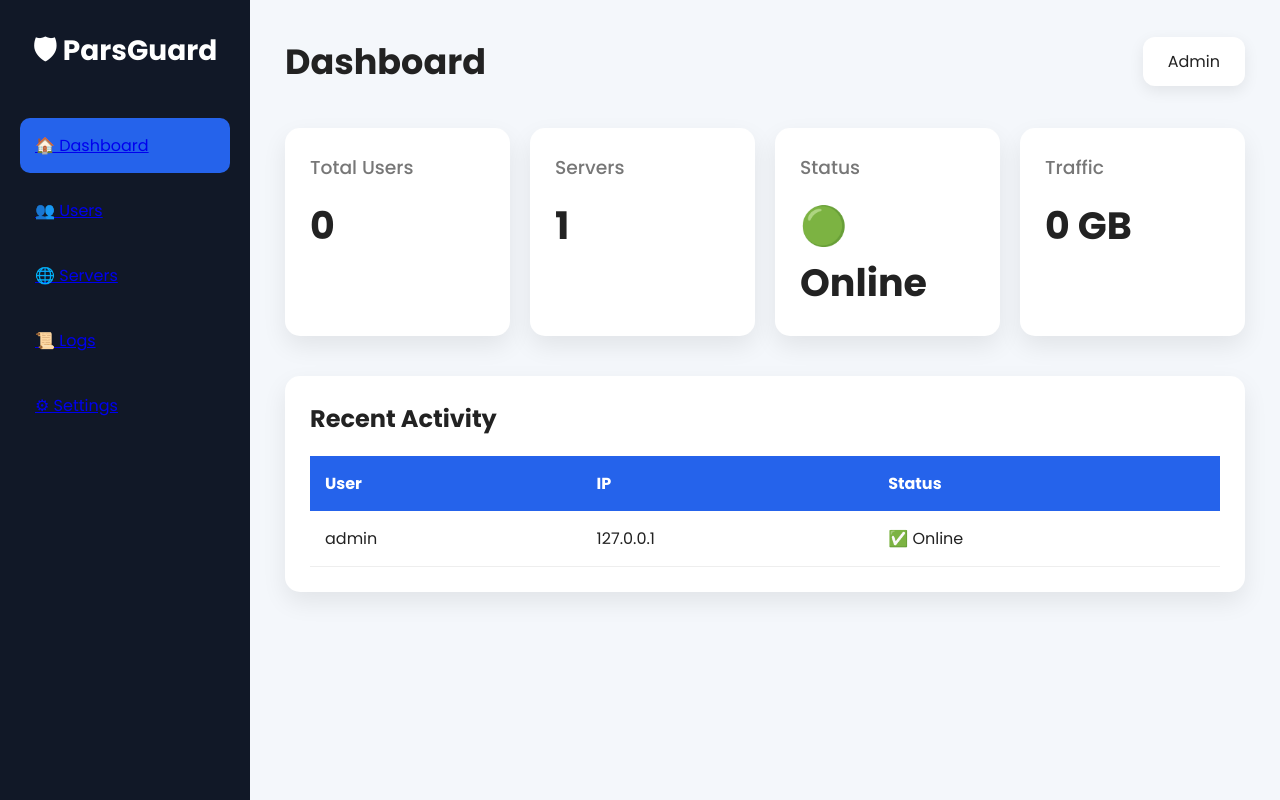
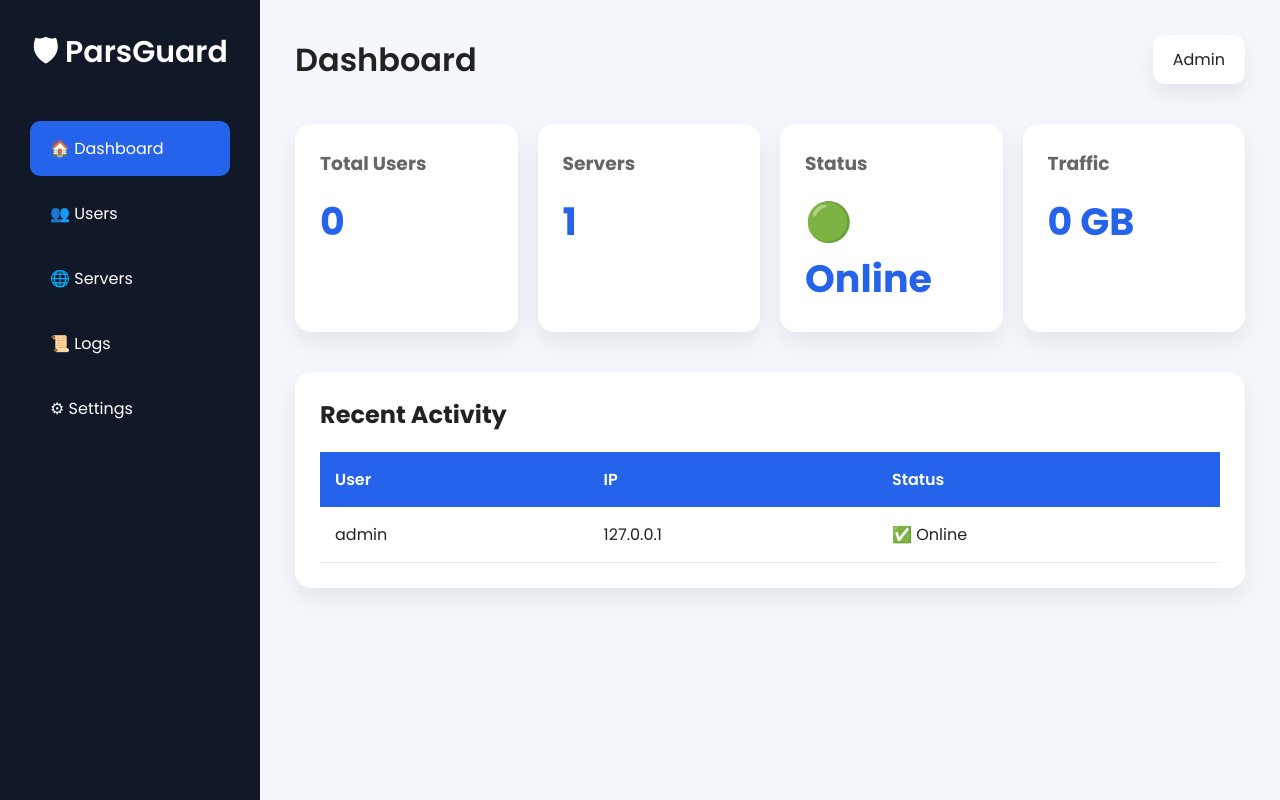
Before and after one commit to hdaneshfar411-ctrl/ParsGuard, a FastAPI app: page /panel/ in a window 1280 px wide. Run offline with FastAPI, Linux system fonts and the light colour scheme.

Commit message:
Update style.css

```diff
--- a/backend/static/css/style.css
+++ b/backend/static/css/style.css
@@ -1,61 +1,120 @@
+/* =========================
+   Reset
+========================= */
+
 *{
     margin:0;
     padding:0;
     box-sizing:border-box;
-    font-family:'Poppins',sans-serif;
 }
 
 body{
-    display:flex;
+    font-family:'Poppins',sans-serif;
     background:#f4f7fb;
     color:#222;
+    display:flex;
 }
 
+/* =========================
+   Sidebar
+========================= */
+
 .sidebar{
-    width:250px;
+
+    width:260px;
+
     height:100vh;
+
     background:#111827;
+
+    position:fixed;
+
+    left:0;
+
+    top:0;
+
+    padding:30px;
+
     color:white;
-    position:fixed;
-    left:0;
-    top:0;
-    padding:30px 20px;
+
 }
 
 .logo{
+
     text-align:center;
+
     margin-bottom:40px;
+
 }
 
 .logo h2{
-    font-size:28px;
+
+    font-size:30px;
+
+    font-weight:600;
+
 }
 
 .sidebar ul{
+
     list-style:none;
+
 }
 
 .sidebar li{
-    padding:15px;
+
     margin-bottom:10px;
+
     border-radius:10px;
-    cursor:pointer;
+
     transition:.3s;
+
 }
 
 .sidebar li:hover{
+
     background:#1f2937;
+
+}
+
+.sidebar a{
+
+    display:block;
+
+    color:white;
+
+    text-decoration:none;
+
+    padding:15px 20px;
+
+    font-size:16px;
+
 }
 
 .active{
+
     background:#2563eb;
+
 }
 
+/* =========================
+   Main
+========================= */
+
 .main{
-    margin-left:250px;
-    width:100%;
+
+    flex:1;
+
+    margin-left:260px;
+
     padding:35px;
+
+    min-height:100vh;
+
 }
+/* =========================
+   Navbar
+========================= */
 
 .navbar{
     display:flex;
@@ -65,99 +124,245 @@ body{
 }
 
 .navbar h1{
-    font-size:35px;
+    font-size:32px;
+    font-weight:600;
 }
 
 .profile{
-    background:white;
-    padding:12px 25px;
+    background:#fff;
+    padding:12px 20px;
     border-radius:12px;
-    box-shadow:0 5px 15px rgba(0,0,0,.08);
+    box-shadow:0 10px 20px rgba(0,0,0,.08);
+    cursor:pointer;
+    transition:.3s;
 }
+
+.profile:hover{
+    transform:translateY(-3px);
+}
+
+/* =========================
+   Dashboard Cards
+========================= */
 
 .cards{
     display:grid;
     grid-template-columns:repeat(auto-fit,minmax(220px,1fr));
     gap:20px;
+    margin-bottom:40px;
 }
 
 .card{
-    background:white;
+
+    background:#fff;
+
+    border-radius:16px;
+
     padding:25px;
-    border-radius:15px;
+
     box-shadow:0 10px 25px rgba(0,0,0,.08);
+
     transition:.3s;
+
 }
 
 .card:hover{
-    transform:translateY(-5px);
+
+    transform:translateY(-8px);
+
+    box-shadow:0 15px 35px rgba(0,0,0,.15);
+
 }
 
 .card h3{
-    color:#777;
+
+    color:#666;
+
     margin-bottom:15px;
-    font-weight:500;
+
 }
 
 .card h1{
+
     font-size:38px;
+
+    color:#2563eb;
+
 }
+/* =========================
+   Table
+========================= */
 
 .table-box{
-    margin-top:40px;
-    background:white;
-    border-radius:15px;
+
+    background:#ffffff;
+
+    border-radius:16px;
+
     padding:25px;
+
     box-shadow:0 10px 25px rgba(0,0,0,.08);
+
+    margin-top:30px;
+
 }
 
 .table-box h2{
+
     margin-bottom:20px;
+
+    font-size:24px;
+
 }
 
 table{
+
     width:100%;
+
     border-collapse:collapse;
+
 }
 
 thead{
+
     background:#2563eb;
-    color:white;
+
+    color:#fff;
+
 }
 
-th,td{
+th{
+
     padding:15px;
+
     text-align:left;
+
+    font-weight:600;
+
+}
+
+td{
+
+    padding:15px;
+
+    border-bottom:1px solid #ececec;
+
 }
 
 tbody tr{
-    border-bottom:1px solid #eee;
+
+    transition:.3s;
+
 }
 
 tbody tr:hover{
-    background:#f9fafb;
+
+    background:#f5f8ff;
+
 }
 
-@media(max-width:900px){
+/* =========================
+   Buttons
+========================= */
+
+.btn{
+
+    background:#2563eb;
+
+    color:#fff;
+
+    border:none;
+
+    padding:12px 20px;
+
+    border-radius:10px;
+
+    cursor:pointer;
+
+    transition:.3s;
+
+}
+
+.btn:hover{
+
+    background:#1d4ed8;
+
+}
+
+/* =========================
+   Footer
+========================= */
+
+.footer{
+
+    margin-top:40px;
+
+    color:#777;
+
+    text-align:center;
+
+    font-size:14px;
+
+}
+
+/* =========================
+   Responsive
+========================= */
+
+@media (max-width:900px){
 
 .sidebar{
+
     width:80px;
+
+    padding:20px 10px;
+
 }
 
-.sidebar h2{
+.logo h2{
+
     display:none;
+
 }
 
-.sidebar li{
+.sidebar a{
+
     text-align:center;
+
+    padding:15px 5px;
+
+    font-size:13px;
+
 }
 
 .main{
+
     margin-left:80px;
+
+    padding:20px;
+
+}
+
+.navbar{
+
+    flex-direction:column;
+
+    align-items:flex-start;
+
+    gap:15px;
+
 }
 
 .cards{
+
     grid-template-columns:1fr;
+
+}
+
+table{
+
+    font-size:13px;
+
 }
 
 }
```
